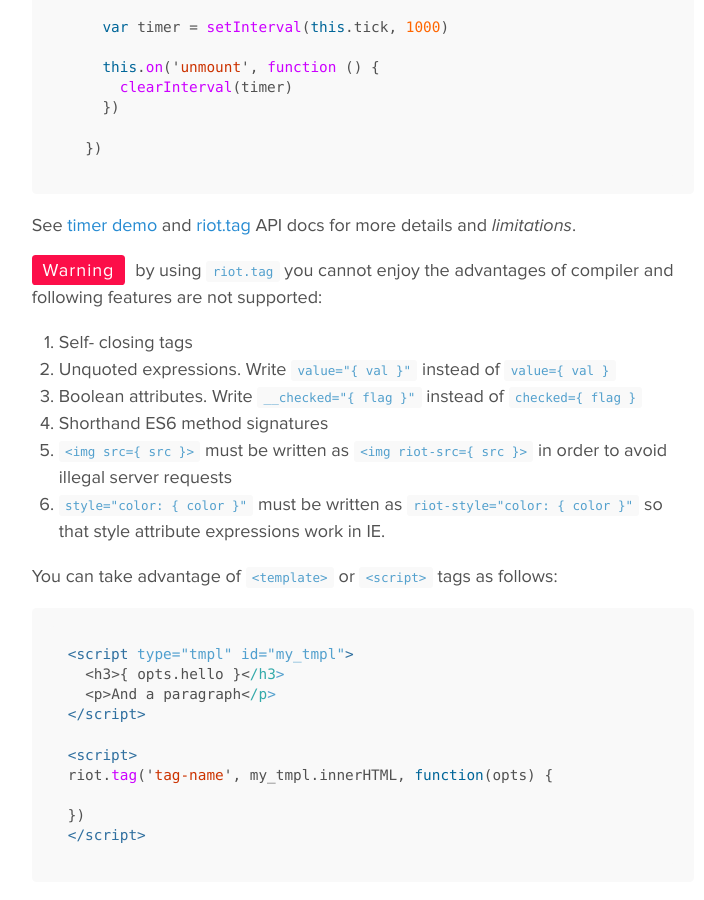
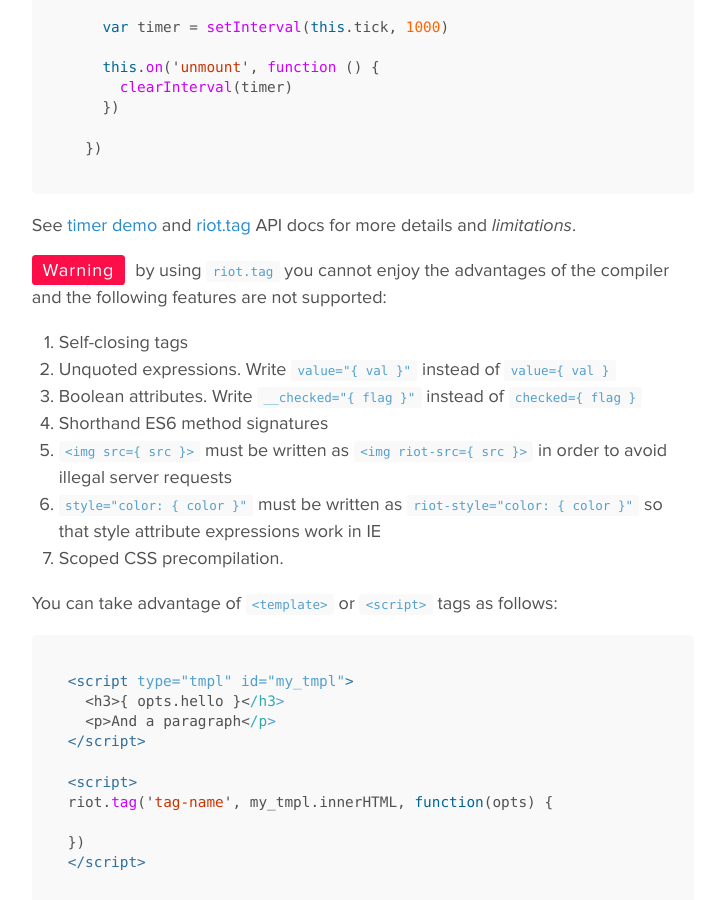
Before and after one commit to riot/riot.github.io, a Jekyll site: the page built from api/index.md, in a window 1280 px wide and 900 px high, scrolled down 10660 px. Shown: the whole window, without its empty margins (277-981 px from the left). Built offline with Jekyll 4.4.1, drawn with Linux system fonts in a browser that asks for light colours; Markdown is read by kramdown in place of the engine named in the settings.

Commit message:
Fix grammar/style and add scoped css to list

```diff
--- a/api/index.md
+++ b/api/index.md
@@ -414,14 +414,15 @@ riot.tag('timer',
 See [timer demo](http://jsfiddle.net/gnumanth/h9kuozp5/) and [riot.tag](/api/#tag-instance) API docs for more details and *limitations*.
 
 
-<span class="tag red">Warning</span> by using `riot.tag` you cannot enjoy the advantages of compiler and following features are not supported:
+<span class="tag red">Warning</span> by using `riot.tag` you cannot enjoy the advantages of the compiler and the following features are not supported:
 
-1. Self- closing tags
+1. Self-closing tags
 2. Unquoted expressions. Write `value="{ val }"` instead of `value={ val }`
 3. Boolean attributes. Write `__checked="{ flag }"` instead of `checked={ flag }`
 4. Shorthand ES6 method signatures
 5. `<img src={ src }>` must be written as `<img riot-src={ src }>` in order to avoid illegal server requests
-6. `style="color: { color }"` must be written as `riot-style="color: { color }"` so that style attribute expressions work in IE.
+6. `style="color: { color }"` must be written as `riot-style="color: { color }"` so that style attribute expressions work in IE
+7. Scoped CSS precompilation.
 
 
 You can take advantage of `<template>` or `<script>` tags as follows:
```
